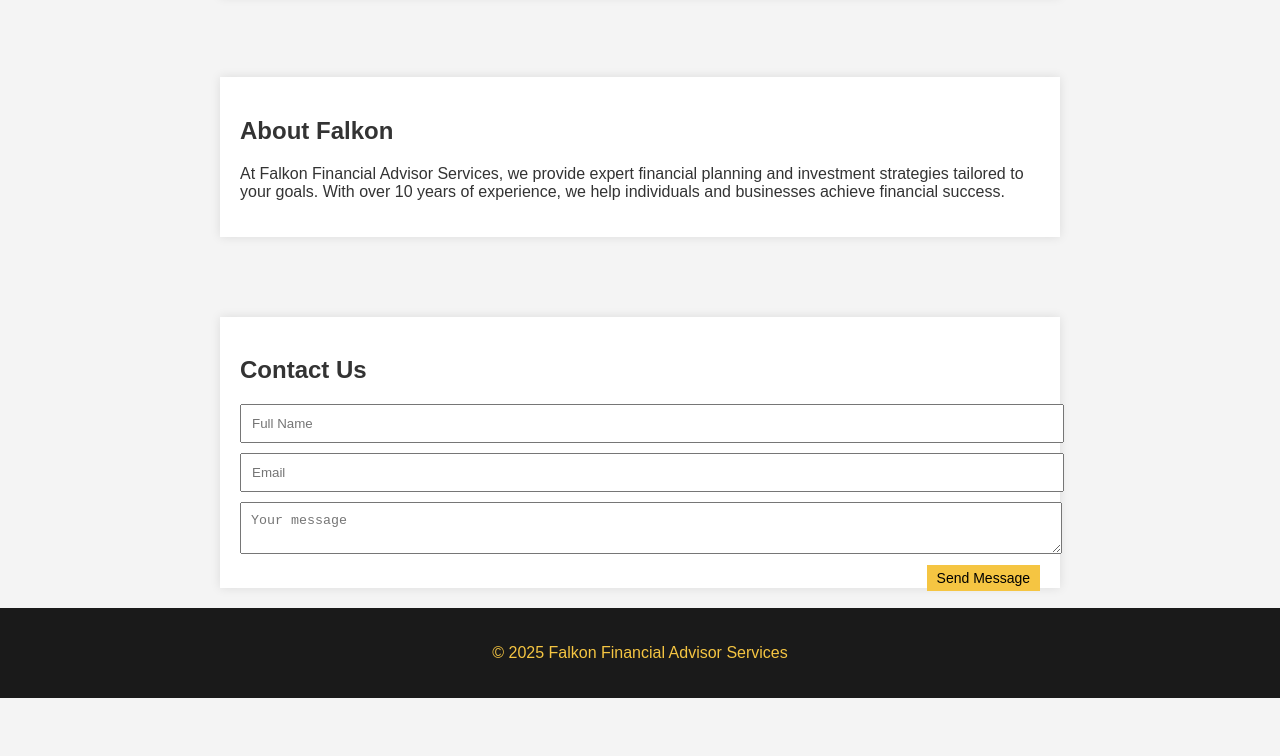
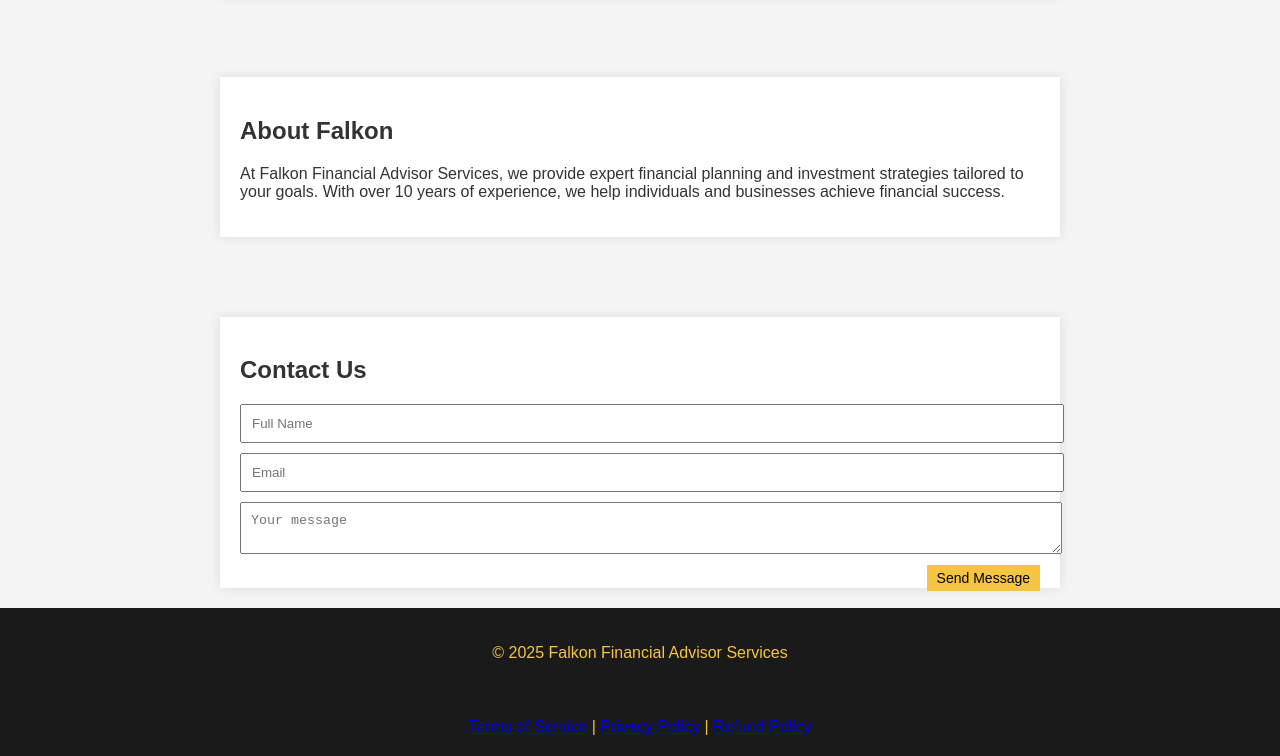
Before and after one commit to Falkon-Financial/Falkon, a plain HTML site: page index.html in a window 1280 px wide. Shown: the part 368-1124 px from the top of the page. Before the commit the page ends 1066 px from the top, so only its background shows below. Drawn offline with Linux system fonts and the light colour scheme.

Commit message:
Update index.html

```diff
--- a/index.html
+++ b/index.html
@@ -83,5 +83,11 @@
   <p>&copy; 2025 Falkon Financial Advisor Services</p>
 </footer>
 
+<footer>
+  <a href="terms.html">Terms of Service</a> |
+  <a href="privacy.html">Privacy Policy</a> |
+  <a href="refund.html">Refund Policy</a>
+</footer>
+
 </body>
 </html>
```
